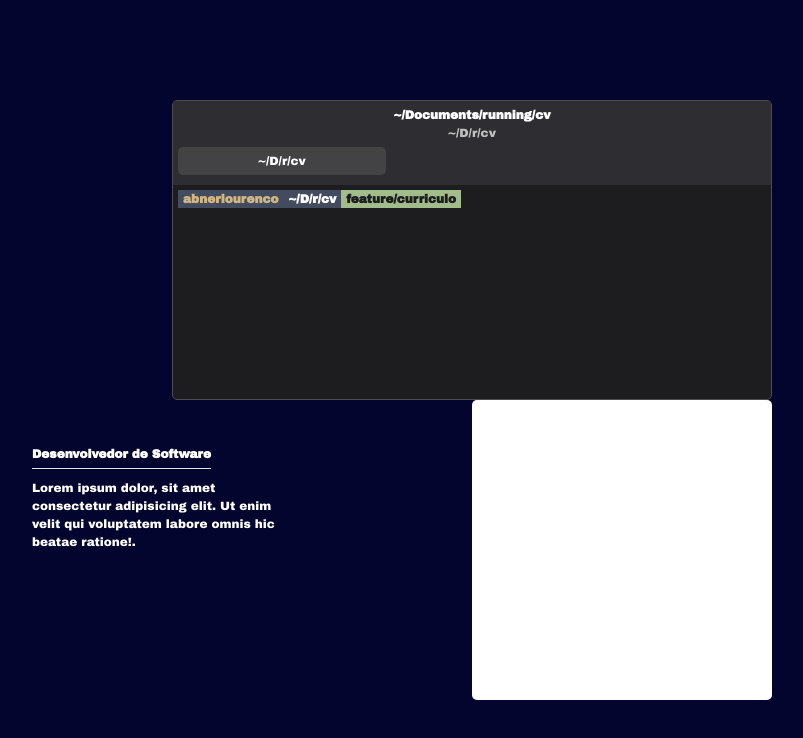
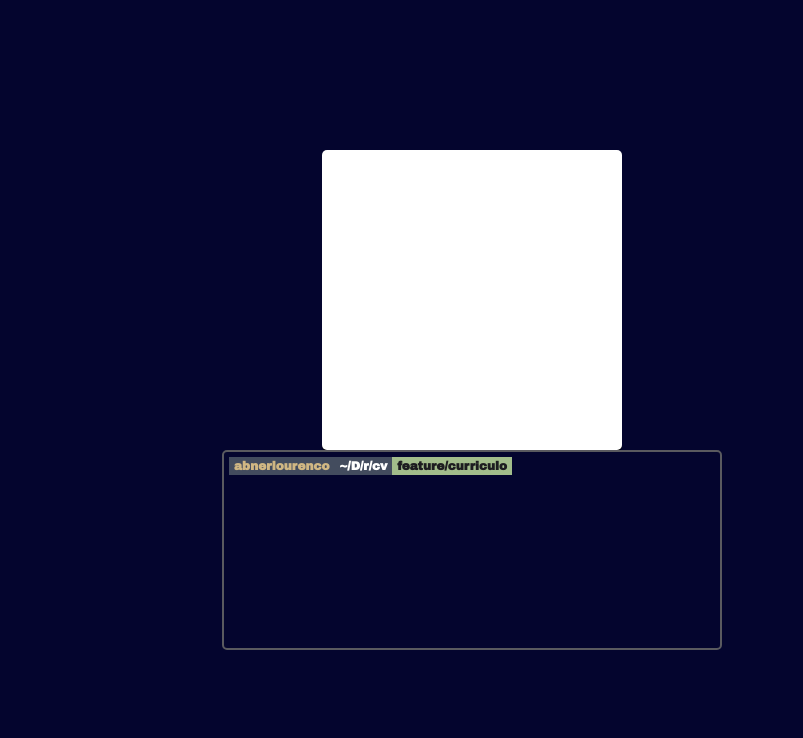
Before and after one commit to jedin01/cv-folio, a Next.js app: page / in a window 1280 px wide. Shown: the top 738 px of the page, without its empty margins (168-971 px from the left). Built offline with nearby package versions, Linux system fonts and the light colour scheme.

Commit message:
homepage definida

```diff
--- a/src/app/page.tsx
+++ b/src/app/page.tsx
@@ -13,18 +13,8 @@ export const metadata: Metadata = {
 export default function Home() {
   return (
     <main className="flex flex-col items-center justify-center h-dvh">
+      <div className="w-[300px] h-[300px] bg-white rounded-[5px] z-[-2] relative top-[100] left-[250] overflow-hidden shadow-2xs shadow-black"></div>
       <Terminal />
-
-      <div className="grid grid-cols-2 w-full text-[12px]">
-        <div className="h-fit w-fit flex flex-col gap-[10px] pt-[40px]">
-          <h1 className="border-b-[1px] w-fit font-bold py-[5px]" >Desenvolvedor de Software</h1>
-          <p className="w-[250px]">
-            Lorem ipsum dolor, sit amet consectetur adipisicing elit. Ut enim
-            velit qui voluptatem labore omnis hic beatae ratione!.
-          </p>
-        </div>
-        <div className="w-[300px] h-[300px] bg-white rounded-[5px] z-[2] relative top-[-150] left-[-120] overflow-hidden"></div>
-      </div>
     </main>
   );
 }
--- a/src/components/Terminal.tsx
+++ b/src/components/Terminal.tsx
@@ -1,6 +1,6 @@
 export const Terminal = () => (
-  <main className="w-[600px] h-[300px] bg-[#1d1d20] border border-[#4c4c50] rounded-[5px]">
-    <nav className="w-full bg-[#2e2e32] flex flex-col p-[5px]">
+  <main className="w-[500px] h-[200px] border-[2px] bg-[#04052e] border-[#5a5a5f] rounded-[5px]">
+    {/*<nav className="w-full bg-[#2e2e32] flex flex-col p-[5px]">
       <div id="terminal-header" className="flex justify-center">
         <div className=""></div>
         <div className="text-[12px] text-center">
@@ -14,12 +14,17 @@ export const Terminal = () => (
           ~/D/r/cv <span>  </span>
         </div>
       </div>
-    </nav>
+    </nav>*/}
+
     <main className="text-[12px]">
       <div className="flex p-[5px] font-bold">
-        <div className="h-fit px-[5px] bg-[#434c5e] text-[#d0b783]">abnerlourenco</div>
+        <div className="h-fit px-[5px] bg-[#434c5e] text-[#d0b783]">
+          abnerlourenco
+        </div>
         <div className="h-fit px-[5px] bg-[#434c5e]">~/D/r/cv</div>
-        <div className="h-fit px-[5px] bg-[#a2bd8b] text-[#1d1d20]">feature/curriculo</div>
+        <div className="h-fit px-[5px] bg-[#a2bd8b] text-[#1d1d20]">
+          feature/curriculo
+        </div>
       </div>
     </main>
   </main>
```
